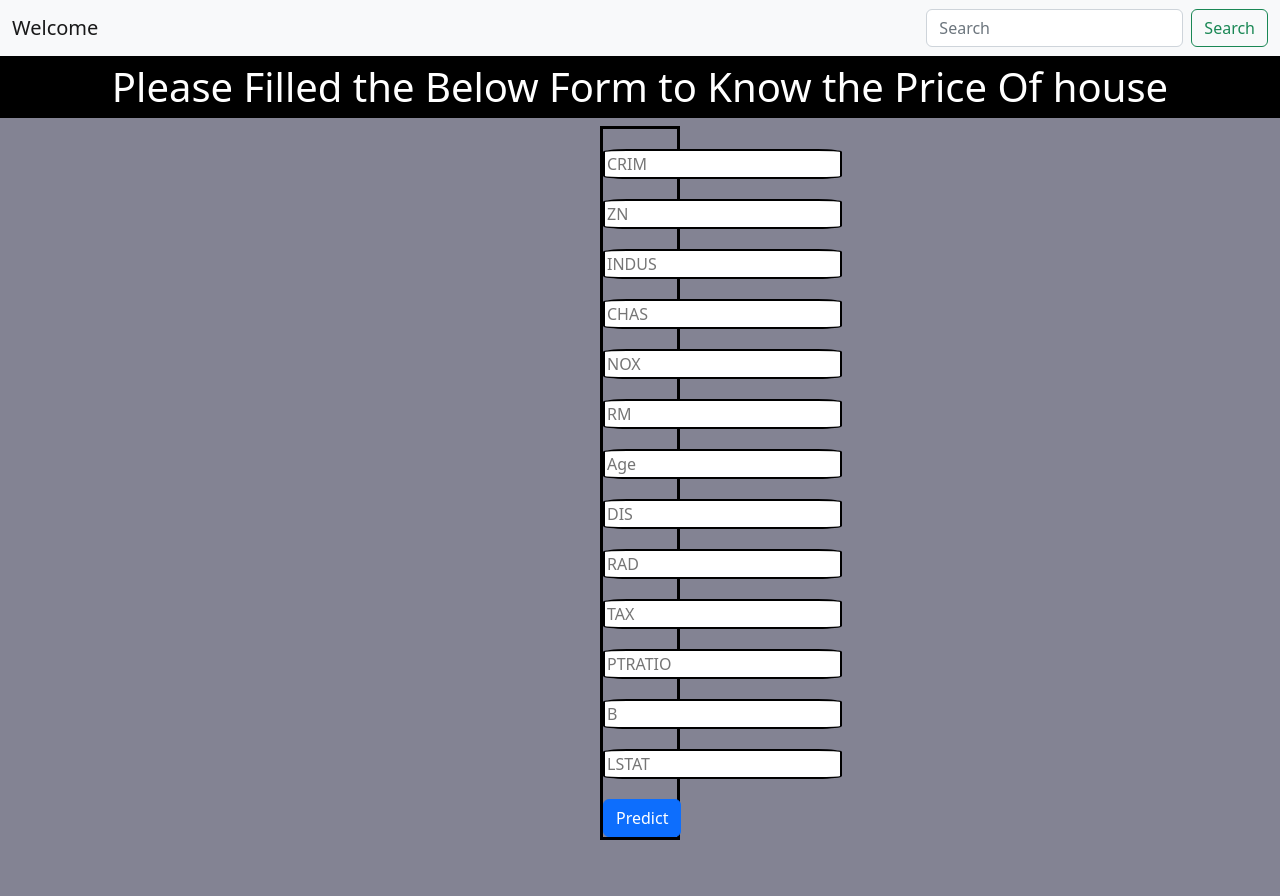
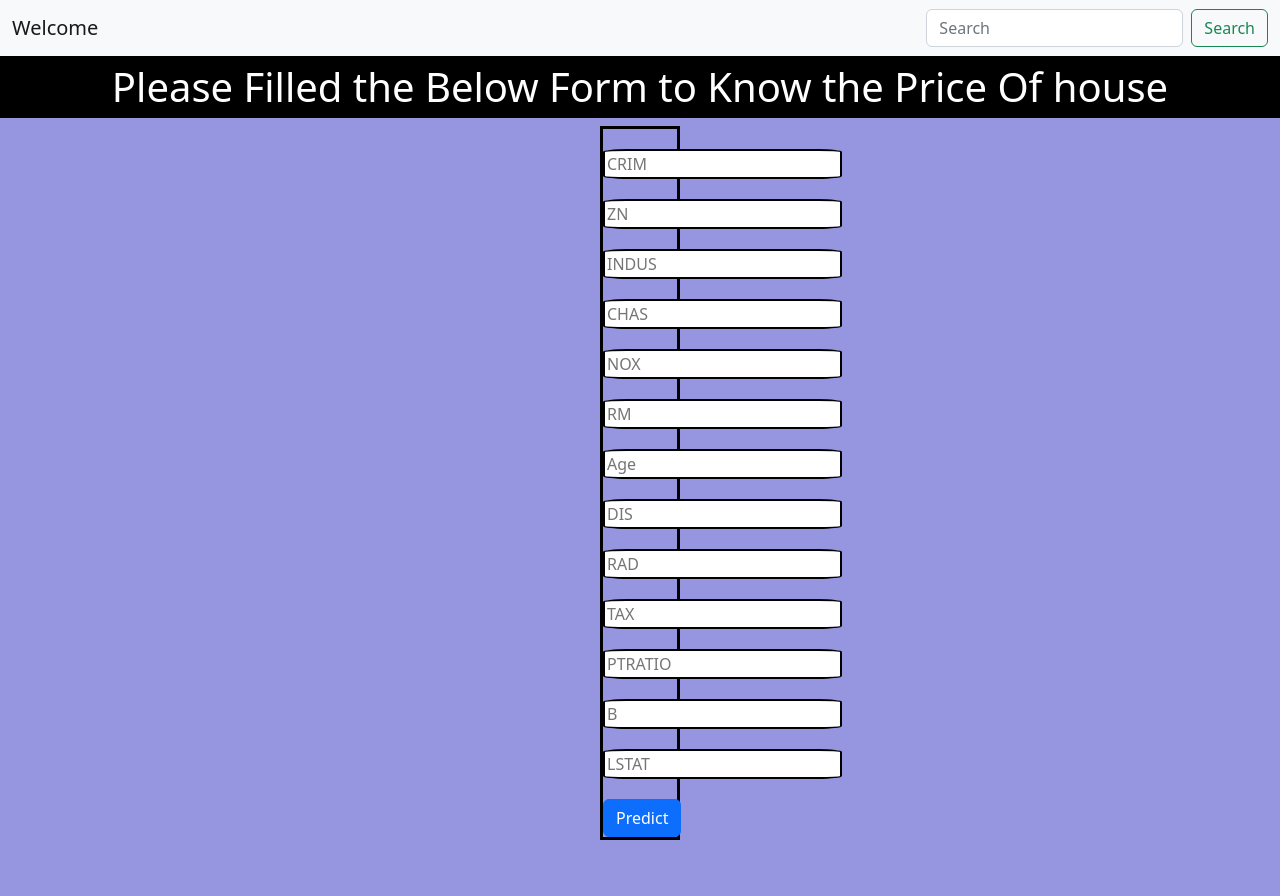
Before and after one commit to MohdSami234/bostonhouseprice, a Flask app: page / in a window 1280 px wide. Run offline with Flask 2, Linux system fonts and the light colour scheme; parts of the project's set-up code (start-up, migrations or seed data) failed here and were passed over.

Commit message:
template update

```diff
--- a/templates/home.html
+++ b/templates/home.html
@@ -25,7 +25,7 @@
 
 </head>
 
-<body style="background-color: rgb(131, 131, 147);">
+<body style="background-color: rgb(150, 150, 224);">
  <div class="login">
     <nav class="navbar bg-light">
         <div class="container-fluid">
```
